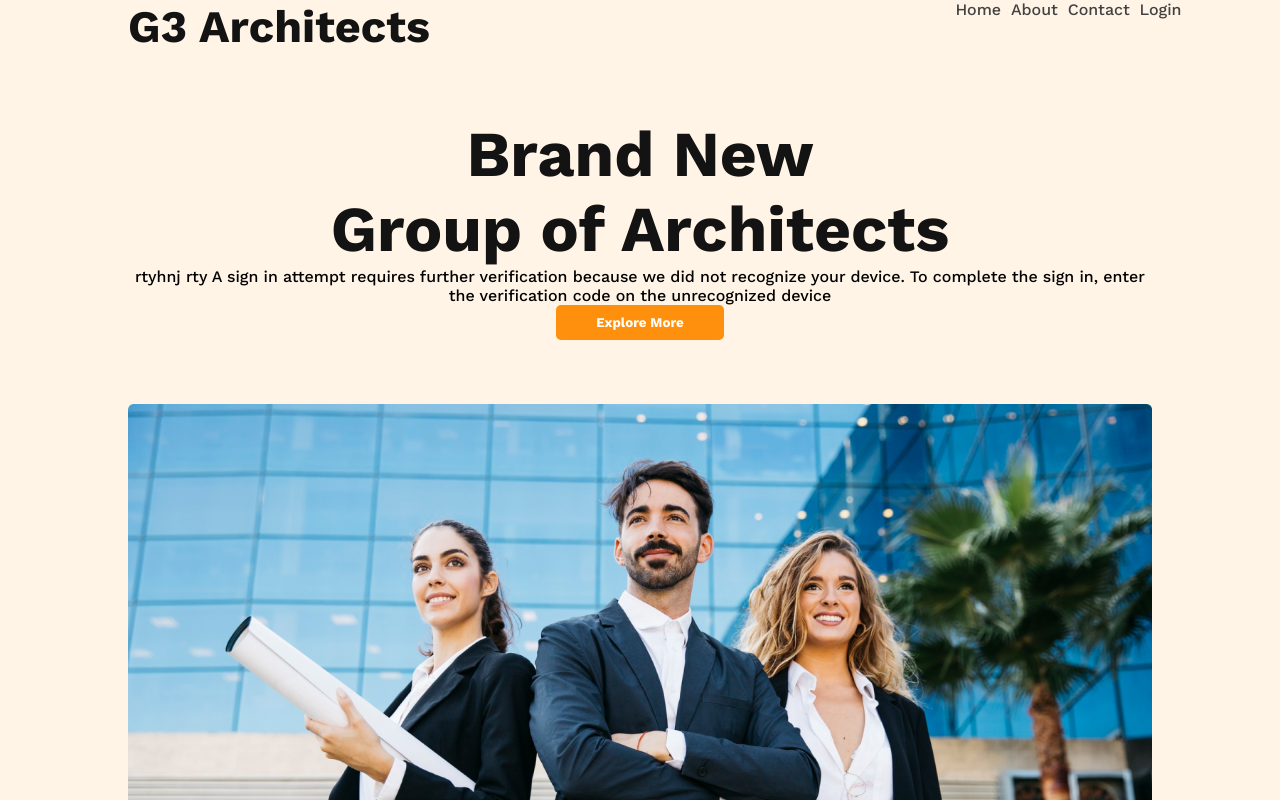
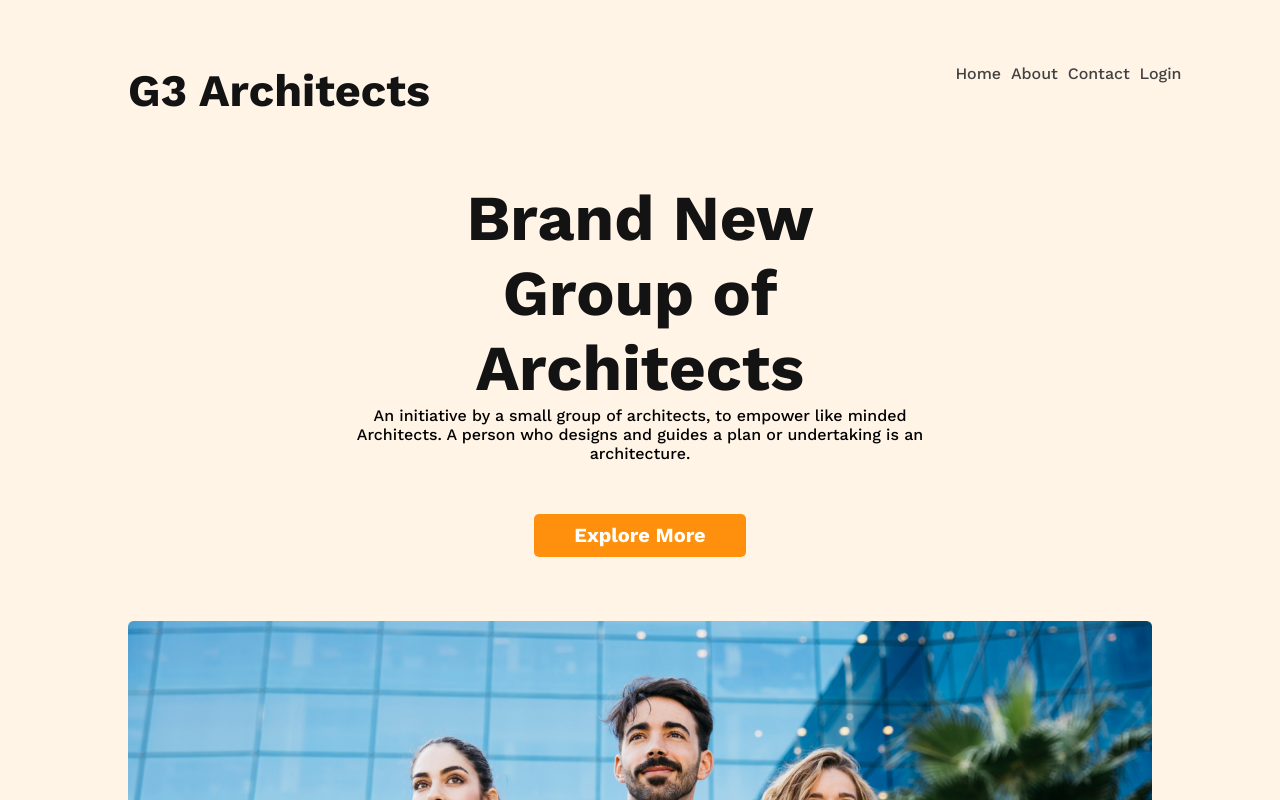
Before and after one commit to mdmurshedali/assignment_2_batch_7, a plain HTML site: page index.html in a window 1280 px wide. Shown: the top 800 px of the page. Drawn offline with nearby package versions, Linux system fonts and the light colour scheme.

Commit message:
Change navbar and banner

```diff
--- a/index.html
+++ b/index.html
@@ -26,7 +26,7 @@
         <section class="heading_box">
             <div class="page_title">
                 <h1>Brand New <br> Group of Architects</h1>
-                <p>rtyhnj rty A sign in attempt requires further verification because we did not recognize your device. To complete the sign in, enter the verification code on the unrecognized device</p>
+                <p>An initiative by a small group of architects, to empower like minded Architects. A person who designs and guides a plan or undertaking is an architecture. </p>
             </div>
             <div>
                 <a href="" ><button class="explore_button">Explore More</button></a>
--- a/styles.css
+++ b/styles.css
@@ -11,6 +11,7 @@ header {
     flex-direction: column;
     justify-content: center;
     align-items: center;
+    padding-top: 5%;
 }
 .navbar{
     width: 80%;
@@ -38,11 +39,15 @@ header {
     width: 80%;
     text-align: center;
     padding-top: 5%;
+    display: flex;
+    flex-direction: column;
+    justify-content: center;
+    align-items: center;
 }
 .page_title{
-    width: 100%;
+    width: 60%;
     text-align: center;
-
+    margin-bottom: 5%;
 }
 h1{
     font-weight: 700;
@@ -57,6 +62,8 @@ h1{
     border-radius: 5px;
     padding: 10px 40px;
     font-weight: 700;
+    font-size: 20px;
+    line-height: 23px;
     transition-duration: 3s;
 }
 .explore_button:hover{
```
